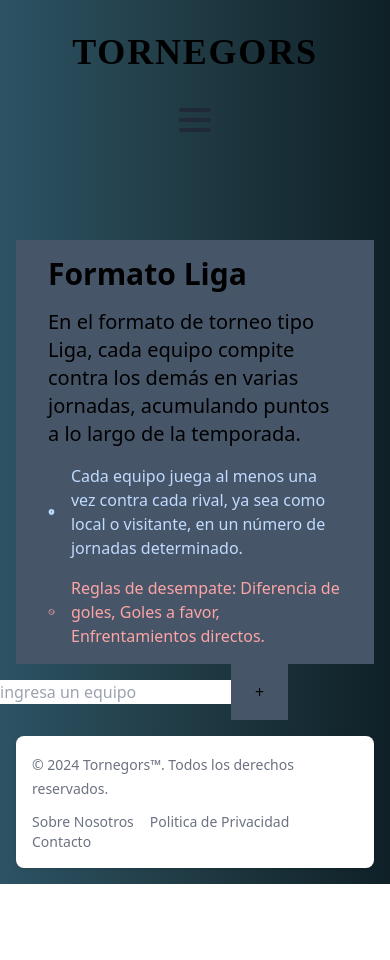
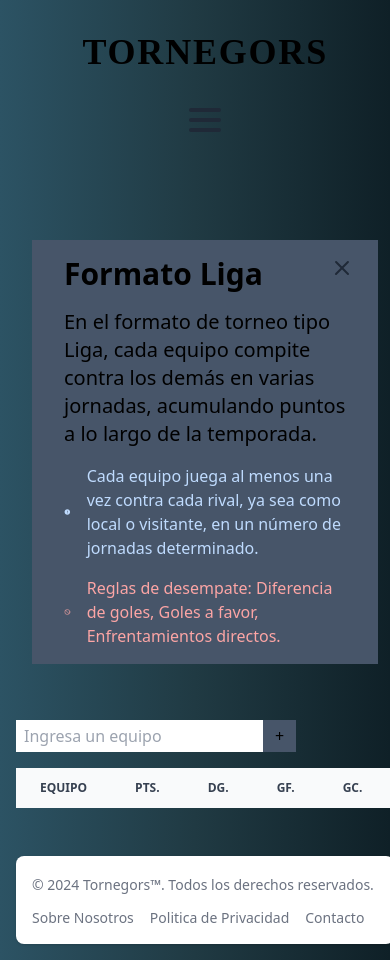
Before and after one commit to gersonch/tornegors-web, a React (Vite) app: page /liga in a window 390 px wide. Before the commit the page ends 884 px from the top, so only its background shows below. Built offline with nearby package versions, Linux system fonts and the light colour scheme; a web font is replaced by a local one.

Commit message:
eliminate team

```diff
--- /dev/null
+++ b/src/assets/icons/CloseIcon.jsx
@@ -0,0 +1,21 @@
+export default function CloseIcon() {
+  return (
+    <svg
+      className="w-6 h-6 text-gray-800 dark:text-white"
+      aria-hidden="true"
+      xmlns="http://www.w3.org/2000/svg"
+      width="24"
+      height="24"
+      fill="none"
+      viewBox="0 0 24 24"
+    >
+      <path
+        stroke="currentColor"
+        strokeLinecap="round"
+        strokeLinejoin="round"
+        strokeWidth="2"
+        d="M6 18 17.94 6M18 18 6.06 6"
+      />
+    </svg>
+  )
+}
--- /dev/null
+++ b/src/assets/icons/TrashBinIcon.jsx
@@ -0,0 +1,20 @@
+export default function TrashBinIcon() {
+  return (
+    <svg
+      className="w-6 h-6 "
+      aria-hidden="true"
+      xmlns="http://www.w3.org/2000/svg"
+      width="24"
+      height="24"
+      fill="currentColor"
+      viewBox="0 0 24 24"
+    >
+      <path
+        stroke="currentColor"
+        fillRule="evenodd"
+        d="M8.586 2.586A2 2 0 0 1 10 2h4a2 2 0 0 1 2 2v2h3a1 1 0 1 1 0 2v12a2 2 0 0 1-2 2H7a2 2 0 0 1-2-2V8a1 1 0 0 1 0-2h3V4a2 2 0 0 1 .586-1.414ZM10 6h4V4h-4v2Zm1 4a1 1 0 1 0-2 0v8a1 1 0 1 0 2 0v-8Zm4 0a1 1 0 1 0-2 0v8a1 1 0 1 0 2 0v-8Z"
+        clipRule="evenodd"
+      />
+    </svg>
+  )
+}
--- a/src/components/CardInfoTournament.jsx
+++ b/src/components/CardInfoTournament.jsx
@@ -1,5 +1,8 @@
+import { useState } from 'react'
+import CloseIcon from '../assets/icons/CloseIcon'
 import ExclamationIcon from '../assets/icons/ExclamationIcon'
 import RulesIcon from '../assets/icons/RulesIcon'
+
 import PropTypes from 'prop-types'
 
 CardInfoTournament.propTypes = {
@@ -9,10 +12,27 @@ CardInfoTournament.propTypes = {
 }
 
 export default function CardInfoTournament({ description, details, rules }) {
+  const [isVisible, setIsVisible] = useState(true)
+
+  const handleCloseInfo = () => {
+    setIsVisible(false)
+  }
+
+  const handleOpenInfo = () => {
+    setIsVisible(true)
+  }
+
   return (
-    <section className="max-w-lg lg:max-w-3xl mx-auto mt-10 ">
-      <div className="bg-slate-600 px-8 py-4 mx-4">
-        <h2 className="text-3xl font-bold mb-4 text-pretty">Formato Liga</h2>
+    <>
+      {isVisible ? (
+        <section className="max-w-lg lg:max-w-3xl mx-auto mt-10">
+          <div className="bg-slate-600 px-8 py-4 mx-4 relative">
+            <button className="absolute right-6" onClick={handleCloseInfo}>
+              <CloseIcon />
+            </button>
+            <h2 className="text-3xl font-bold mb-4 text-pretty">
+              Formato Liga
+            </h2>
             <p className="text-xl font-medium">{description}</p>
             <p className="text-pretty mt-4 text-blue-200 flex gap-4 items-center">
               <ExclamationIcon /> {details}
@@ -22,5 +42,15 @@ export default function CardInfoTournament({ description, details, rules }) {
             </p>
           </div>
         </section>
+      ) : (
+        <button
+          onClick={handleOpenInfo}
+          className="mx-auto mt-10 flex items-center gap-2 text-blue-500"
+        >
+          <ExclamationIcon /> {/* Ícono para abrir la card */}
+          <span>Abrir Información del Torneo</span>
+        </button>
+      )}
+    </>
   )
 }
--- a/src/components/Header.jsx
+++ b/src/components/Header.jsx
@@ -35,7 +35,7 @@ export default function Header() {
 
   return (
     <>
-      <nav className="mx-auto p-8 flex flex-col lg:flex-row items-center lg:justify-between relative w-full">
+      <nav className="mx-auto p-8 flex flex-col lg:flex-row items-center lg:justify-between relative w-full z-40">
         <div className="text-4xl font-bold font-dela tracking-wider">
           <h1>
             <Link to="/">TORNEGORS</Link>
--- /dev/null
+++ b/src/components/TeamsTableBody.jsx
@@ -0,0 +1,42 @@
+import PropTypes from 'prop-types'
+import TrashBinIcon from '../assets/icons/TrashBinIcon'
+
+TeamsTableBody.propTypes = {
+  team: PropTypes.shape({
+    nombre: PropTypes.string.isRequired,
+    puntos: PropTypes.number.isRequired,
+    difGoles: PropTypes.number.isRequired,
+    difGolesIsPositive: PropTypes.bool.isRequired,
+    golesAFavor: PropTypes.number.isRequired,
+    golesEnContra: PropTypes.number.isRequired,
+  }).isRequired,
+  index: PropTypes.number.isRequired,
+  handleEliminate: PropTypes.func,
+}
+
+export default function TeamsTableBody({ team, index, handleEliminate }) {
+  return (
+    <tr
+      key={`${team.nombre}-${index}`} // Usar el nombre y el índice como clave única
+      className="bg-white border-b dark:bg-gray-800 dark:border-gray-700"
+    >
+      <th
+        scope="row"
+        className="px-6 py-4 font-medium text-gray-900 whitespace-nowrap dark:text-white"
+      >
+        {team.nombre}
+      </th>
+      <td className="px-6 py-4">{team.puntos}</td>
+      <td className="px-6 py-4">
+        {team.difGolesIsPositive ? '+' : '-'} {team.difGoles}
+      </td>
+      <td className="px-6 py-4">{team.golesAFavor}</td>
+      <td className="px-6 py-4">{team.golesEnContra}</td>
+      <td>
+        <button className="text-red-600" onClick={() => handleEliminate(index)}>
+          <TrashBinIcon />
+        </button>
+      </td>
+    </tr>
+  )
+}
--- a/src/views/Liga.jsx
+++ b/src/views/Liga.jsx
@@ -1,5 +1,6 @@
 import { useState } from 'react'
 import CardInfoTournament from '../components/CardInfoTournament'
+import TeamsTableBody from '../components/TeamsTableBody'
 
 export default function Liga() {
   const torneoLiga = {
@@ -38,41 +39,94 @@ export default function Liga() {
   }
   const [inputValue, setInputValue] = useState('')
   const [teams, setTeams] = useState([])
+  const [error, setError] = useState('')
+
   const handleChangeInput = (e) => {
     setInputValue(e.target.value)
   }
   const handleAddTeam = (e) => {
-    e.preventDefault() // Evita el refresco de la página al hacer clic en el botón
-    if (inputValue.trim()) {
-      setTeams([...teams, inputValue]) // Agrega un nuevo equipo al array
-      setInputValue('') // Limpia el input después de agregar el equipo
+    e.preventDefault()
+    if (
+      inputValue.trim() &&
+      !teams.some((team) => team.nombre === inputValue.trim())
+    ) {
+      const newTeam = {
+        nombre: inputValue.trim(),
+        puntos: 0,
+        difGoles: 0,
+        difGolesIsPositive: true,
+        golesEnContra: 0,
+        golesAFavor: 0,
+      }
+      setTeams([...teams, newTeam])
+      setInputValue('')
+      setError('')
+    } else {
+      const mensajeError = 'El nombre del equipo debe ser único'
+      setError(mensajeError)
     }
   }
-
+  // Metodo filter devolvera los parametros de la funcion.
+  //en este caso devuelve todos los elementos que no contengan el indice
+  const handleEliminate = (index) => {
+    setTeams(teams.filter((_, i) => i !== index))
+  }
   return (
-    <main>
+    <main className="lg:max-w-4xl lg:w-full mx-auto px-4 flex flex-col gap-4">
       <CardInfoTournament
         description={torneoLiga.descripcion}
         details={torneoLiga.formato.detalles}
         rules={torneoLiga.reglasDesempate.join(', ')}
       />
-      <form>
+      <form className="mt-10">
         <input
           type="text"
-          placeholder="ingresa un equipo"
+          placeholder="Ingresa un equipo"
           onChange={handleChangeInput}
           value={inputValue}
+          className="border-none bg-white text-black px-2 py-1"
           required
         />
-        <button onClick={handleAddTeam} className="bg-slate-600 px-6 py-4">
+        <button onClick={handleAddTeam} className="px-3 py-1 bg-slate-600">
           +
         </button>
+        <span className="text-red-700 mx-4">{error}</span>
       </form>
-      <ul>
-        {teams.map((team, index) => (
-          <li key={index}>{team}</li>
-        ))}
-      </ul>
+
+      <div className="relative overflow-x-auto mb-8">
+        <table className="w-full text-sm text-left rtl:text-right text-gray-500 dark:text-gray-400">
+          <thead className="text-xs text-gray-700 uppercase bg-gray-50 dark:bg-gray-700 dark:text-gray-400">
+            <tr>
+              <th scope="col" className="px-6 py-3">
+                Equipo
+              </th>
+              <th scope="col" className="px-6 py-3">
+                Pts.
+              </th>
+              <th scope="col" className="px-6 py-3">
+                Dg.
+              </th>
+              <th scope="col" className="px-6 py-3">
+                Gf.
+              </th>
+              <th scope="col" className="px-6 py-3">
+                Gc.
+              </th>
+              <th scope="col" className="px-1 py-1"></th>
+            </tr>
+          </thead>
+          <tbody>
+            {teams.map((team, index) => (
+              <TeamsTableBody
+                key={index}
+                team={team}
+                index={index}
+                handleEliminate={handleEliminate}
+              /> // Usar el nuevo componente aquí
+            ))}
+          </tbody>
+        </table>
+      </div>
     </main>
   )
 }
```
Lines whose indentation alone changed are shown as unchanged.
